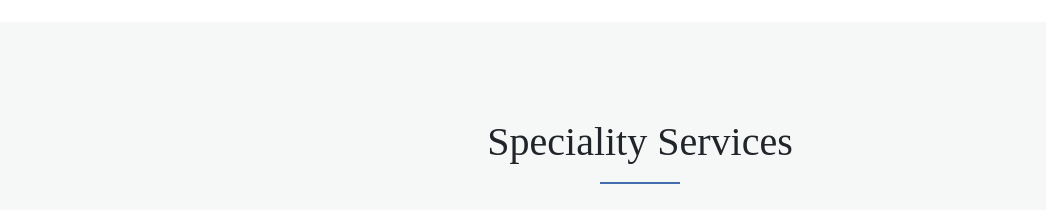
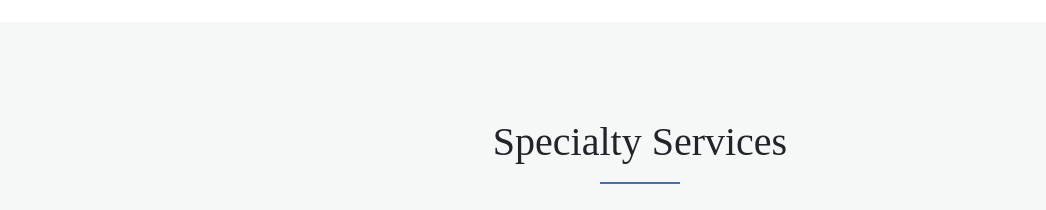
Before and after one commit to CrisL1990/proj-html-vuejs, a Vue app: page / in a window 1280 px wide. Shown: the part 1355-1565 px from the top of the page, without its empty margins (0-1046 px from the left). Built offline with nearby package versions, Linux system fonts and the light colour scheme; a web font is replaced by a local one.

Commit message:
Corretto errore ortografico

```diff
--- a/src/components/partials/main partials/specialityServices.vue
+++ b/src/components/partials/main partials/specialityServices.vue
@@ -2,7 +2,7 @@
     <div class="section-cont">
         <div class="wrapper">
             <section class="speciality d-flex flex-column align-items-center justify-content-center">
-                <h1 class="my-3">Speciality Services</h1>
+                <h1 class="my-3">Specialty Services</h1>
                 <littleRule />
                 <p class="text-center my-4 par">Lorem ipsum dolor, sit amet consectetur adipisicing elit. Vitae mollitia, eum explicabo dolore eaque nostrum iste recusandae. Dolore voluptas, sunt dolor nulla enim consequuntur tempore eaque, et ut, eligendi ipsum?</p>
 
```
